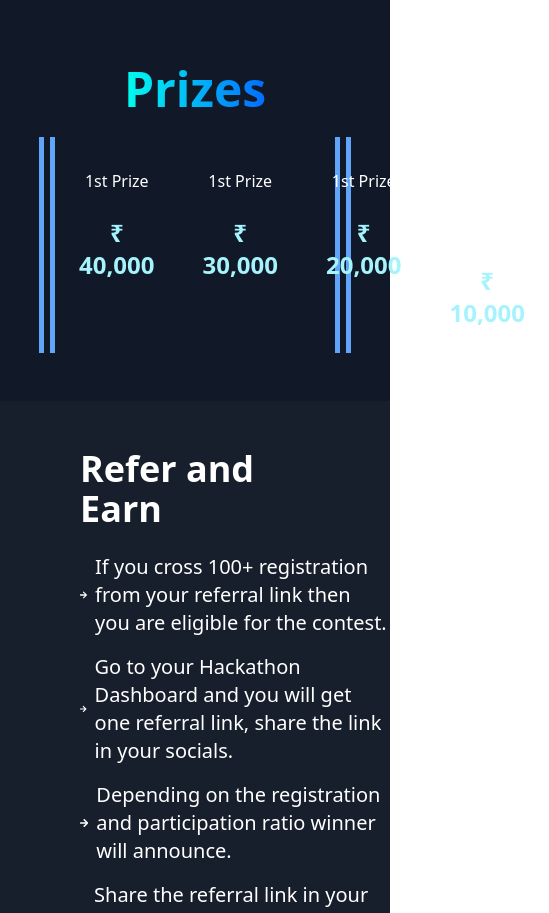
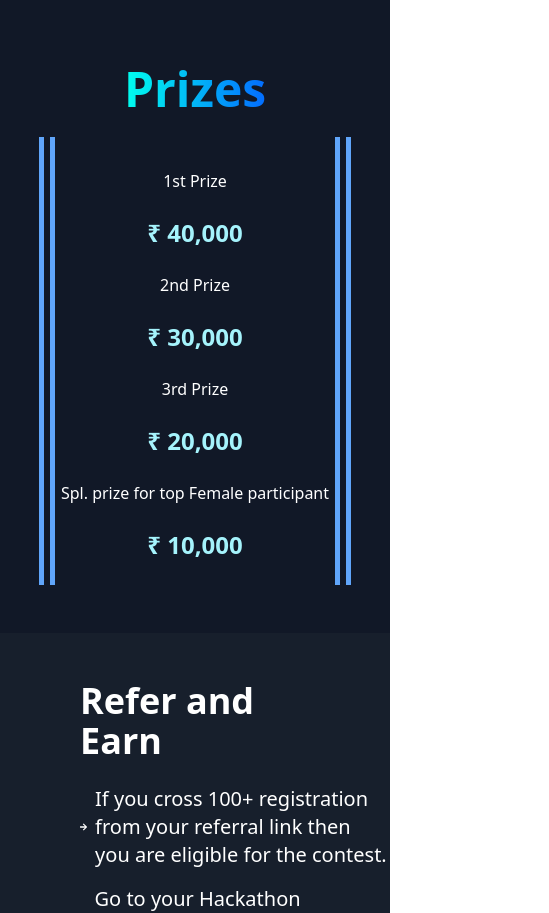
Before and after one commit to kshitijv256/aceHack2.0, a React (Vite) app: page / in a window 390 px wide. Shown: the part 7280-8193 px from the top of the page, 549 px wide, since content can reach past the window. Built offline with nearby package versions, Linux system fonts and the light colour scheme.

Commit message:
Fixed typo
Also made prize list responsive

```diff
--- a/src/pages/Prizes.jsx
+++ b/src/pages/Prizes.jsx
@@ -7,22 +7,22 @@ const Prizes = () => {
         <div className="flex flex-row justify-center mb-6">
             <h1 className="grad-text text-5xl font-bold">Prizes</h1>
         </div>
-        <div className="border-double border-x-[16px] border-blue-400 bg-gray-900 w-4/5 text-center pt-8 flex justify-evenly">
+        <div className="border-double border-x-[16px] border-blue-400 bg-gray-900 w-4/5 text-center pt-8 flex flex-row flex-wrap justify-evenly">
                 {/* <p className="text-4xl text-cyan-200 font-semibold p-6 animate-bounce-slow">Total worth above ₹3,50,000</p> */}
                 <div className="flex flex-col">
                     <h2>1st Prize</h2>
                     <p className="text-2xl text-cyan-200 font-semibold p-6">₹ 40,000</p>
                 </div>
                 <div className="flex flex-col">
-                    <h2>1st Prize</h2>
+                    <h2>2nd Prize</h2>
                     <p className="text-2xl text-cyan-200 font-semibold p-6">₹ 30,000</p>
                 </div>
                 <div className="flex flex-col">
-                    <h2>1st Prize</h2>
+                    <h2>3rd Prize</h2>
                     <p className="text-2xl text-cyan-200 font-semibold p-6">₹ 20,000</p>
                 </div>
                 <div className="flex flex-col">
-                    <h2>Spl. prize for Female participants</h2>
+                    <h2>Spl. prize for top Female participant</h2>
                     <p className="text-2xl text-cyan-200 font-semibold p-6">₹ 10,000</p>
                 </div>
             </div>
```
